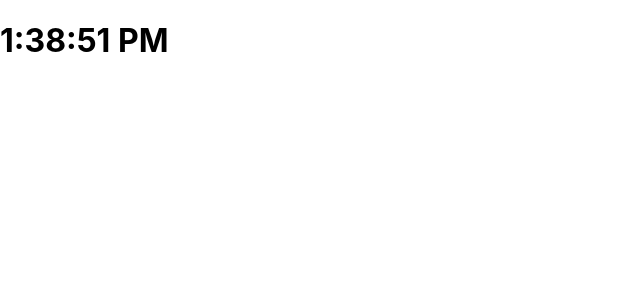
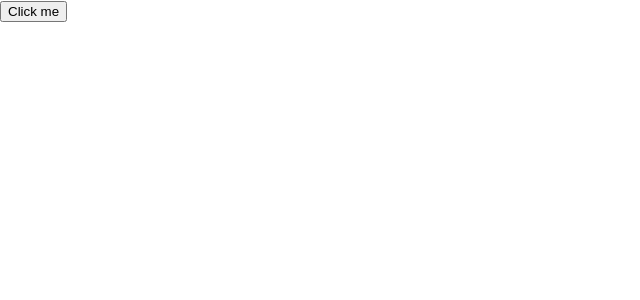
Before and after one commit to ronaldojssilva/DemoReact01, a React (Create React App) app in the folder app-react/: page / in a window 1280 px wide. Shown: the top 300 px of the page, without its empty margins (0-640 px from the left). Built offline with nearby package versions, Linux system fonts and the light colour scheme.

Commit message:
Trabalhando com eventos

```diff
--- /dev/null
+++ b/app-react/src/Event.js
@@ -0,0 +1,48 @@
+import React, {Component} from "react";
+
+export default class Events extends Component{
+    constructor(props){
+        super(props);
+        this.state = {
+            clicked: 0
+        }
+
+        //maneira 2
+        //this.clickMethode = this.clickMethode.bind(this);
+    }
+
+    // clickMethode(){
+    //     console.log(' --- click method begin --- ', this.state.clicked);
+    //     this.setState({
+    //         clicked: this.state.clicked + 1
+    //     });
+    //     console.log(' --- click method end --- ', this.state.clicked);
+    // }
+
+    //maneira 3, arrow function não guarda contexto
+    clickMethode = () => {
+        console.log(' --- click method begin --- ', this.state.clicked);
+        this.setState({
+            clicked: this.state.clicked + 1
+        });
+        console.log(' --- click method end --- ', this.state.clicked);
+    }
+
+    render(){
+        return (
+            <div>
+                {/* <button onClick={this.clickMethode} type="button">Click me</button> */}
+
+                {/* //maneira 1 */}
+                {/* <button onClick={this.clickMethode.bind(this)} type="button">Click me</button> */}
+
+                {/* maneira 2 */}
+                {/* <button onClick={this.clickMethode} type="button">Click me</button> */}
+
+                 {/* maneira 3 */}
+                <button onClick={this.clickMethode} type="button">Click me</button>
+
+            </div>
+        )
+    }
+}
--- a/app-react/src/index.js
+++ b/app-react/src/index.js
@@ -7,13 +7,14 @@
 import Clock2 from './Clock2';
 import Props from './Props';
 import State from './State';
+import Events from './Event';
 import reportWebVitals from './reportWebVitals';
 
 const root = ReactDOM.createRoot(document.getElementById('root'));
 root.render(
   <React.StrictMode>
     {/* <Props attr="p"  attr2="VALUE2" attr3="VALUE3"/> */}
-    <Clock2/>
+    <Events/>
   </React.StrictMode>
 );
 
```
